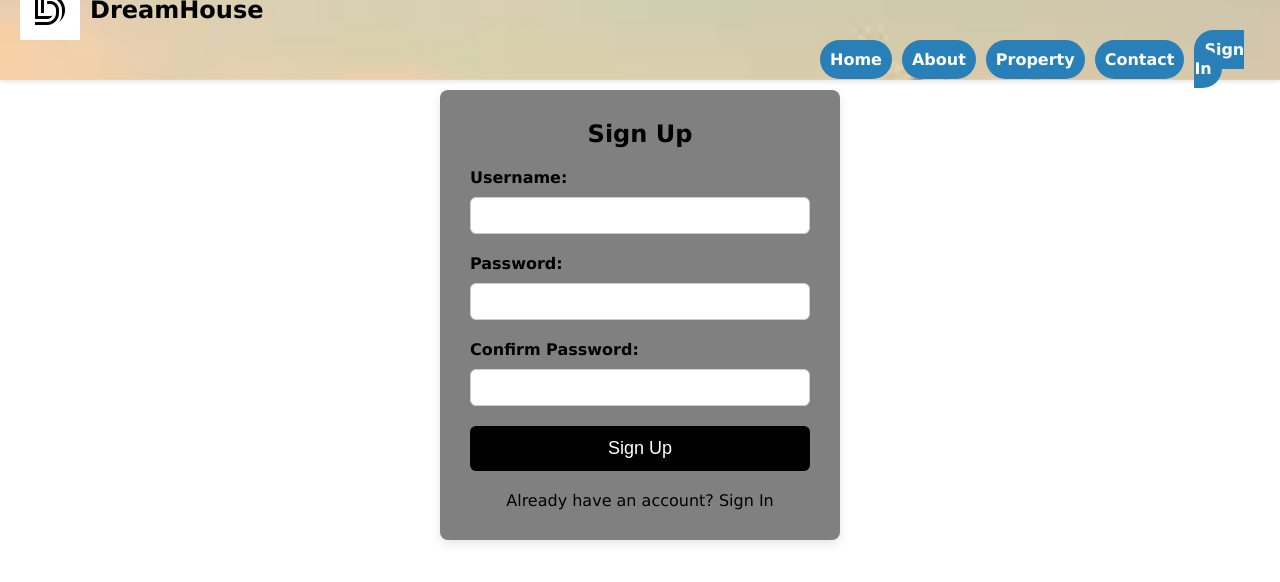
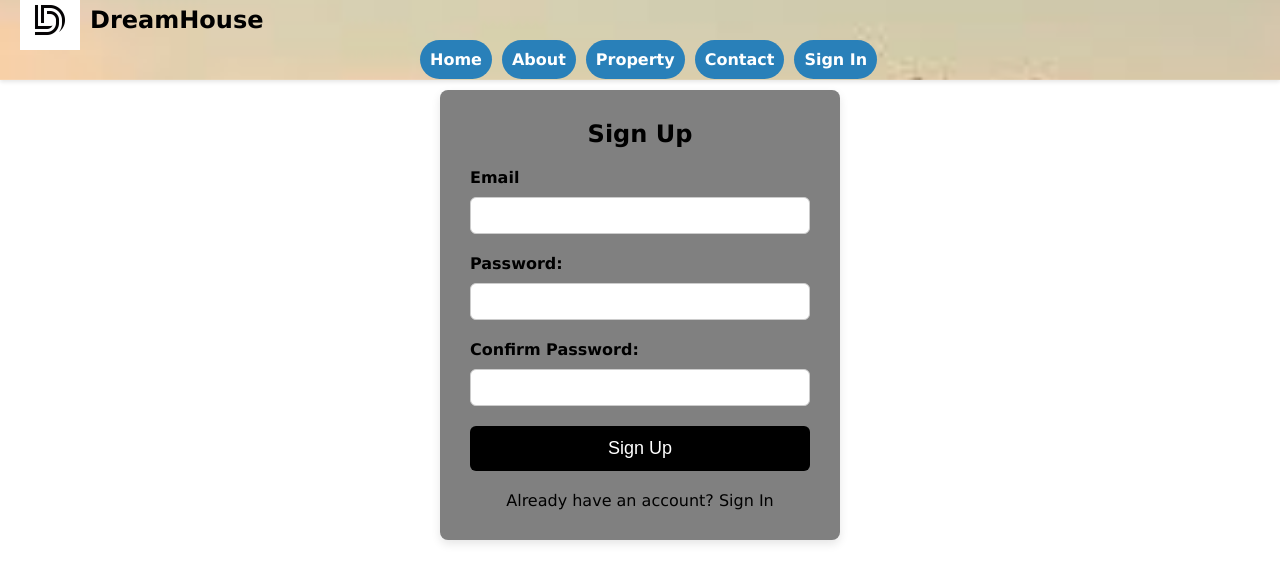
Before and after one commit to kalviumcommunity/S51_chaithanya_capstone_realestate, a React (Vite) app in the folder client/real/: page /signup in a window 1280 px wide. Shown: the top 582 px of the page. Built offline with nearby package versions, Linux system fonts and the light colour scheme.

Commit message:
pages linked

```diff
--- a/client/real/src/App.jsx
+++ b/client/real/src/App.jsx
@@ -1,4 +1,4 @@
-import React from 'react';
+import React, {useState} from 'react';
 import { BrowserRouter as Router, Routes, Route } from 'react-router-dom';
 import Navbar from './components/Navbar';
 import Home from './components/Home';
@@ -10,6 +10,7 @@ import SignUp from './components/SignUp';
 
 
 const App = () => {
+  const [isLoggedIn, setIsLoggedIn] = useState(false);
   return (
     <Router>
       <Navbar />
@@ -18,8 +19,8 @@ const App = () => {
         <Route path="/about" element={<About />} />
         <Route path="/features" element={<Features />} />
         <Route path="/contact" element={<Contact />} />
-        <Route path="/signin" element={<SignIn />} />
-        <Route path="/signup" element={<SignUp/>}/>
+        <Route path="/signin" element={<SignIn setIsLoggedIn={setIsLoggedIn}  />} />
+        <Route path="/signup" element={<SignUp setIsLoggedIn={setIsLoggedIn}  />}/>
       </Routes>
     </Router>
   );
--- a/client/real/src/components/Navbar.css
+++ b/client/real/src/components/Navbar.css
@@ -16,16 +16,17 @@ body {
     background-size: cover;
     background-position: center;
     background-repeat: no-repeat;
-    background-color: #3498db; /* Blue background color */
+    background-color: #3498db;
     border-bottom: 1px solid rgba(255, 255, 255, 0.1);
     box-shadow: 0 2px 4px rgba(0, 0, 0, 0.1);
     padding: 10px 20px; /* Adjust padding */
     height: 80px; /* Adjust height */
     display: flex;
-    justify-content: space-between;
+    justify-content: flex-start; /* Align navbar to the left */
     align-items: center;
-    animation: fadeIn 0.5s ease-in-out; /* Add animation */
+    animation: fadeIn 0.5s ease-in-out;
 }
+
 
 .navbar-brand {
     display: flex;
@@ -46,7 +47,7 @@ body {
 .navbar-nav {
     display: flex;
     align-items: center;
-    margin-left: 800px;/* Remove margin-left to align buttons to the left */
+    margin-left: 400px;/* Remove margin-left to align buttons to the left */
     list-style-type: none; /* Remove bullet points */
     margin-bottom: 60px;
 }
--- a/client/real/src/components/Navbar.jsx
+++ b/client/real/src/components/Navbar.jsx
@@ -1,41 +1,51 @@
 import React from 'react';
-import { Link } from 'react-router-dom';
+import { NavLink } from 'react-router-dom'; // Use NavLink instead of Link
 import './Navbar.css';
-import backgroundImage from "../asserts/bg.jpeg"
+import backgroundImage from "../asserts/bg.jpeg"; // Correct import path for the background image
 import logo from '../asserts/logo.jpg';
 
+const Navbar = ({ isLoggedIn, setIsLoggedIn }) => {
 
-const Navbar = () => {
+
+  const handleLogout = () => {
+    // Perform logout logic here
+    setIsLoggedIn(false);
+  };
+
   return (
-    <nav className="navbar navbar-expand-lg navbar-light bg-light" style={{ backgroundImage: 'url("/src/asserts/bg.jpeg")' }}>
+    <nav className="navbar navbar-expand-lg navbar-light bg-light" style={{ backgroundImage: `url(${backgroundImage})` }}>
       <div className="container">
         <button className="navbar-toggler" type="button" data-toggle="collapse" data-target="#navbarNav" aria-controls="navbarNav" aria-expanded="false" aria-label="Toggle navigation">
-          <span className="n avbar-toggler-icon"></span>
+          <span className="navbar-toggler-icon"></span>
         </button>
-        <li className="navbar-brand" to="/">
-  <img src={logo} alt="Logo" className="navbar-logo" />
-  DreamHouse
-</li>
+        <NavLink className="navbar-brand" to="/">
+          <img src={logo} alt="Logo" className="navbar-logo" />
+          DreamHouse
+        </NavLink>
         <div className="collapse navbar-collapse" id="navbarNav">
           <ul className="navbar-nav ml-auto">
             <li className="nav-item">
-              <Link className="nav-link btn btn-link" to="/" onClick={() => console.log('Home clicked')}>Home</Link>
+              <NavLink className="nav-link btn btn-link" exact to="/" activeClassName="active" onClick={() => console.log('Home clicked')}>Home</NavLink>
             </li>
             <li className="nav-item">
-              <Link className="nav-link btn btn-link" to="/about" onClick={() => console.log('About clicked')}>About</Link>
+              <NavLink className="nav-link btn btn-link" to="/about" activeClassName="active" onClick={() => console.log('About clicked')}>About</NavLink>
             </li>
             <li className="nav-item">
-              <Link className="nav-link btn btn-link" to="/features" onClick={() => console.log('Features clicked')}>Property</Link>
+              <NavLink className="nav-link btn btn-link" to="/features" activeClassName="active" onClick={() => console.log('Features clicked')}>Property</NavLink>
             </li>
             <li className="nav-item">
-              <Link className="nav-link btn btn-link" to="/contact" onClick={() => console.log('Contact clicked')}>Contact</Link>
+              <NavLink className="nav-link btn btn-link" to="/contact" activeClassName="active" onClick={() => console.log('Contact clicked')}>Contact</NavLink>
             </li>
-            <li className="nav-item">
-              <Link className="nav-link btn btn-primary" to="/signin" onClick={() => console.log('Sign In clicked')}>Sign In</Link>
-            </li>
-            {/* <li className="nav-item">
-              <Link className="nav-link btn btn-success" to="/signup" onClick={() => console.log('Sign Up clicked')}>Sign Up</Link>
-            </li> */}
+            {isLoggedIn ? (
+              <li className="nav-item">
+                <button className="nav-link btn btn-primary" onClick={handleLogout}>Logout</button>
+              </li>
+            ) : (
+              <li className="nav-item">
+                <NavLink className="nav-link btn btn-primary" to="/signin" onClick={() => console.log('Sign In clicked')}>Sign In</NavLink>
+              </li>
+            )}
+
           </ul>
         </div>
       </div>
--- a/client/real/src/components/SignIn.jsx
+++ b/client/real/src/components/SignIn.jsx
@@ -1,15 +1,18 @@
 import React, { useState } from 'react';
-import { Link } from 'react-router-dom';
+import { Link, useNavigate } from 'react-router-dom';
 import './SignIn.css';
-import Home from './Home';
+// import Home from './Home';
 
-const SignIn = () => {
+const SignIn = ({setIsLoggedIn}) => {
   const [email, setEmail] = useState('');
   const [password, setPassword] = useState('');
+  const navigate = useNavigate()
 
   const handleSignIn = (e) => {
     e.preventDefault();
     console.log('Signing in...');
+    setIsLoggedIn(true);
+    navigate("/")
     // Add code to handle signing in logic
   };
 
@@ -18,7 +21,7 @@ const SignIn = () => {
       <h2 className="signin-title">Sign In</h2>
       <form onSubmit={handleSignIn}>
         <div className="signin-form-group">
-          <label className="signin-label" htmlFor="email">Username:</label>
+          <label className="signin-label" htmlFor="email">Email:</label>
           <input
             type="email"
             className="signin-input"
--- a/client/real/src/components/SignUp.jsx
+++ b/client/real/src/components/SignUp.jsx
@@ -1,16 +1,21 @@
 import React, { useState } from 'react';
-import { Link } from 'react-router-dom';
+import { Link, useNavigate } from 'react-router-dom';
 import "./SignUp.css"
 
-const SignUp = () => {
+
+const SignUp = ({setIsLoggedIn}) => {
   const [email, setEmail] = useState('');
   const [password, setPassword] = useState('');
   const [confirmPassword, setConfirmPassword] = useState('');
+  const navigate = useNavigate()
 
   const handleSignUp = (e) => {
     e.preventDefault();
     // Add your signup logic here, such as sending the form data to the server
     console.log('Signing up...');
+    setIsLoggedIn(true);
+    navigate("/")
+
   };
 
   return (
@@ -18,7 +23,7 @@ const SignUp = () => {
       <h2 className="signup-title">Sign Up</h2>
       <form onSubmit={handleSignUp}>
         <div className="signup-form-group">
-          <label className="signup-label" htmlFor="email">Username:</label>
+          <label className="signup-label" htmlFor="email">Email</label>
           <input
             type="email"
             className="signup-input"
```
